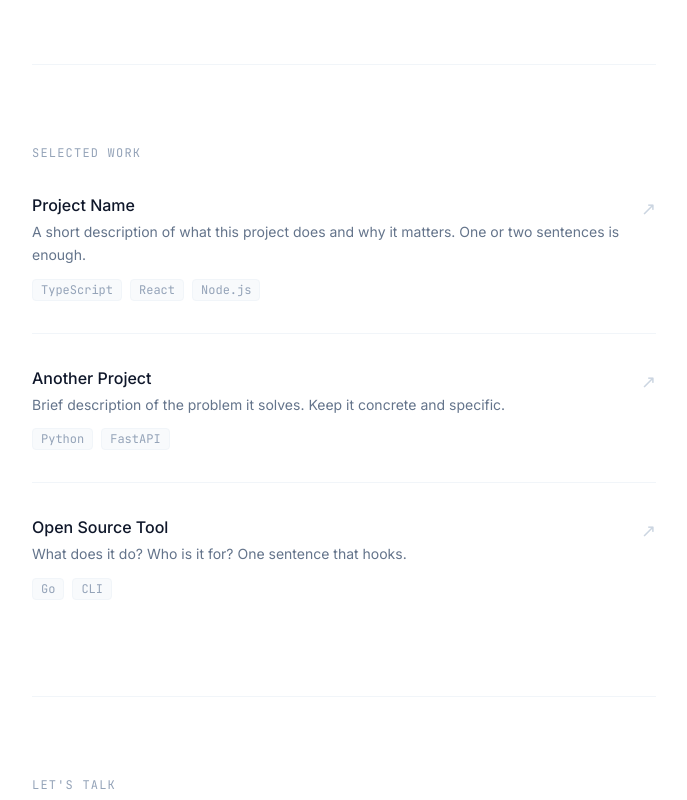
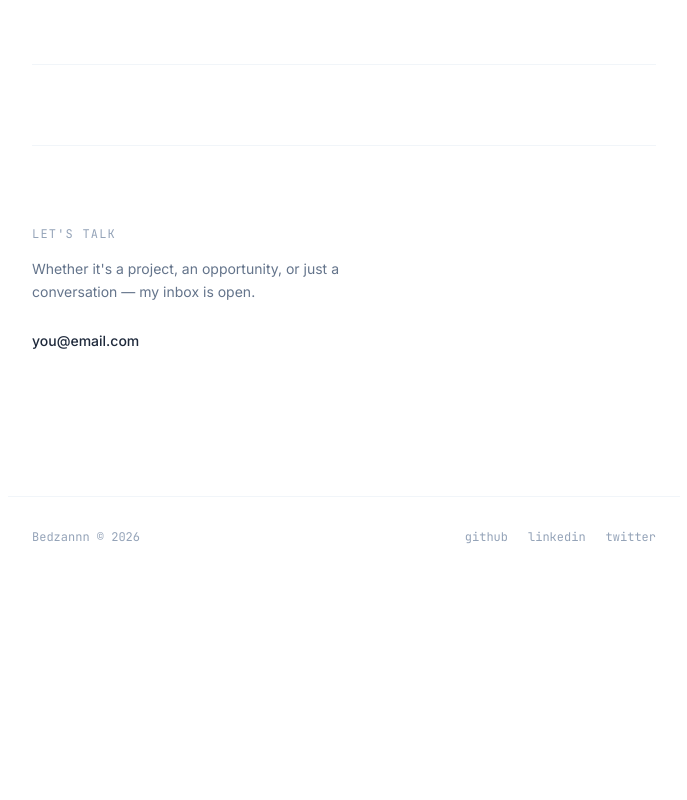
Before and after one commit to abduhkz/abduhkz.github.io, a plain HTML site: page index.html in a window 1280 px wide. Shown: the part 458-1258 px from the top of the page, without its empty margins (296-983 px from the left). After the commit the page ends 1043 px from the top, so only its background shows below. Drawn offline with nearby package versions, Linux system fonts and the light colour scheme.

Commit message:
Update index.html

```diff
--- a/index.html
+++ b/index.html
@@ -91,74 +91,6 @@
     <!-- Divider -->
     <div class="border-t border-slate-100 mb-20"></div>
 
-    <!-- Projects -->
-    <section id="projects" class="mb-24">
-      <h2 class="text-xs font-mono tracking-widest uppercase text-slate-400 mb-8">Selected work</h2>
-      <div class="space-y-8">
-
-        <!-- Project card -->
-        <a href="#" class="group block">
-          <div class="flex items-start justify-between gap-4">
-            <div>
-              <h3 class="text-base font-medium text-slate-900 group-hover:text-slate-600 transition-colors mb-1">
-                Project Name
-              </h3>
-              <p class="text-sm text-slate-500 leading-relaxed">
-                A short description of what this project does and why it matters. One or two sentences is enough.
-              </p>
-              <div class="flex gap-2 mt-3 flex-wrap">
-                <span class="text-xs font-mono text-slate-400 bg-slate-50 border border-slate-100 px-2 py-0.5 rounded">TypeScript</span>
-                <span class="text-xs font-mono text-slate-400 bg-slate-50 border border-slate-100 px-2 py-0.5 rounded">React</span>
-                <span class="text-xs font-mono text-slate-400 bg-slate-50 border border-slate-100 px-2 py-0.5 rounded">Node.js</span>
-              </div>
-            </div>
-            <span class="text-slate-300 group-hover:text-slate-500 transition-colors text-lg mt-0.5 shrink-0">↗</span>
-          </div>
-        </a>
-
-        <div class="border-t border-slate-100"></div>
-
-        <a href="#" class="group block">
-          <div class="flex items-start justify-between gap-4">
-            <div>
-              <h3 class="text-base font-medium text-slate-900 group-hover:text-slate-600 transition-colors mb-1">
-                Another Project
-              </h3>
-              <p class="text-sm text-slate-500 leading-relaxed">
-                Brief description of the problem it solves. Keep it concrete and specific.
-              </p>
-              <div class="flex gap-2 mt-3 flex-wrap">
-                <span class="text-xs font-mono text-slate-400 bg-slate-50 border border-slate-100 px-2 py-0.5 rounded">Python</span>
-                <span class="text-xs font-mono text-slate-400 bg-slate-50 border border-slate-100 px-2 py-0.5 rounded">FastAPI</span>
-              </div>
-            </div>
-            <span class="text-slate-300 group-hover:text-slate-500 transition-colors text-lg mt-0.5 shrink-0">↗</span>
-          </div>
-        </a>
-
-        <div class="border-t border-slate-100"></div>
-
-        <a href="#" class="group block">
-          <div class="flex items-start justify-between gap-4">
-            <div>
-              <h3 class="text-base font-medium text-slate-900 group-hover:text-slate-600 transition-colors mb-1">
-                Open Source Tool
-              </h3>
-              <p class="text-sm text-slate-500 leading-relaxed">
-                What does it do? Who is it for? One sentence that hooks.
-              </p>
-              <div class="flex gap-2 mt-3 flex-wrap">
-                <span class="text-xs font-mono text-slate-400 bg-slate-50 border border-slate-100 px-2 py-0.5 rounded">Go</span>
-                <span class="text-xs font-mono text-slate-400 bg-slate-50 border border-slate-100 px-2 py-0.5 rounded">CLI</span>
-              </div>
-            </div>
-            <span class="text-slate-300 group-hover:text-slate-500 transition-colors text-lg mt-0.5 shrink-0">↗</span>
-          </div>
-        </a>
-
-      </div>
-    </section>
-
     <!-- Divider -->
     <div class="border-t border-slate-100 mb-20"></div>
 
```
